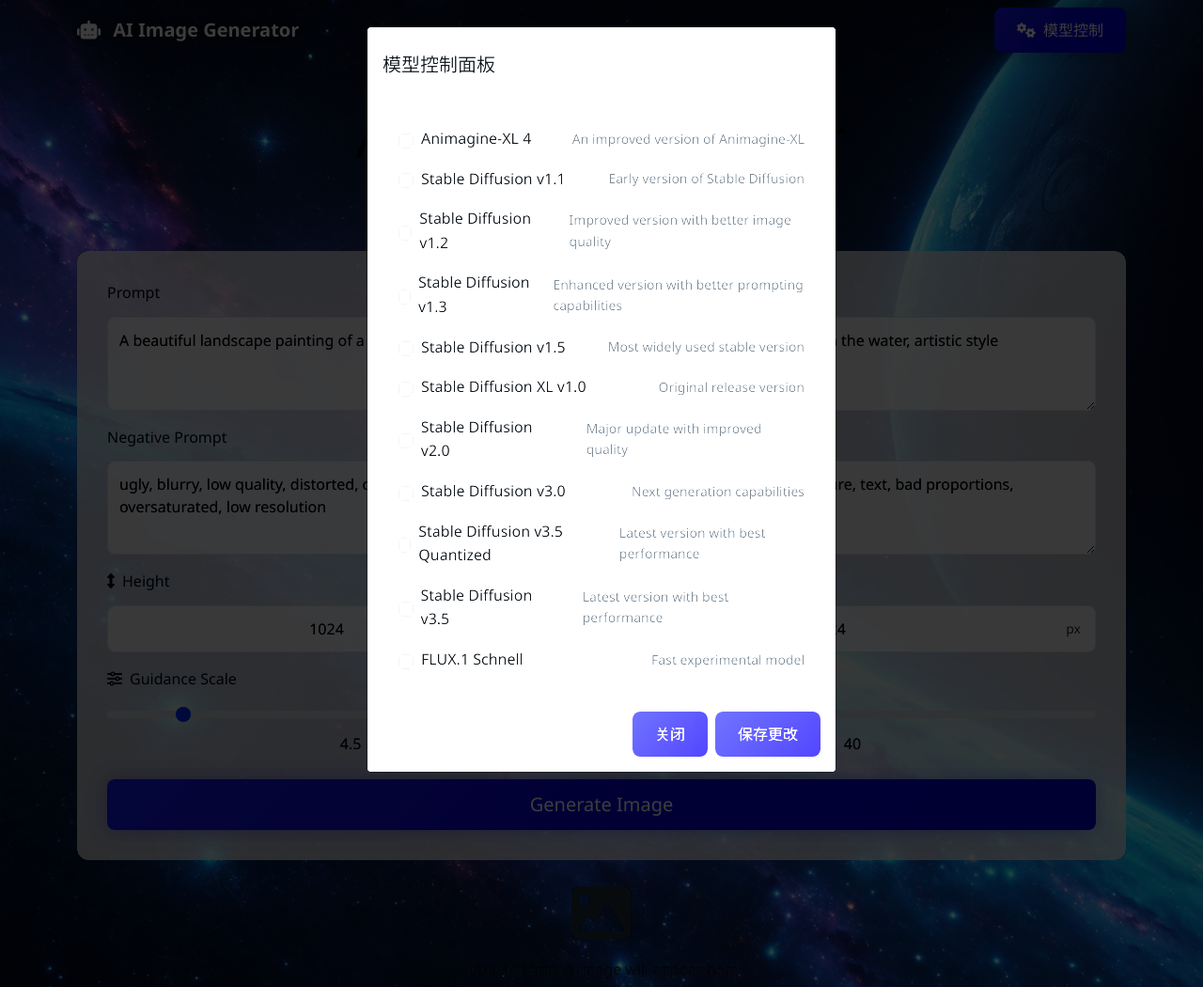
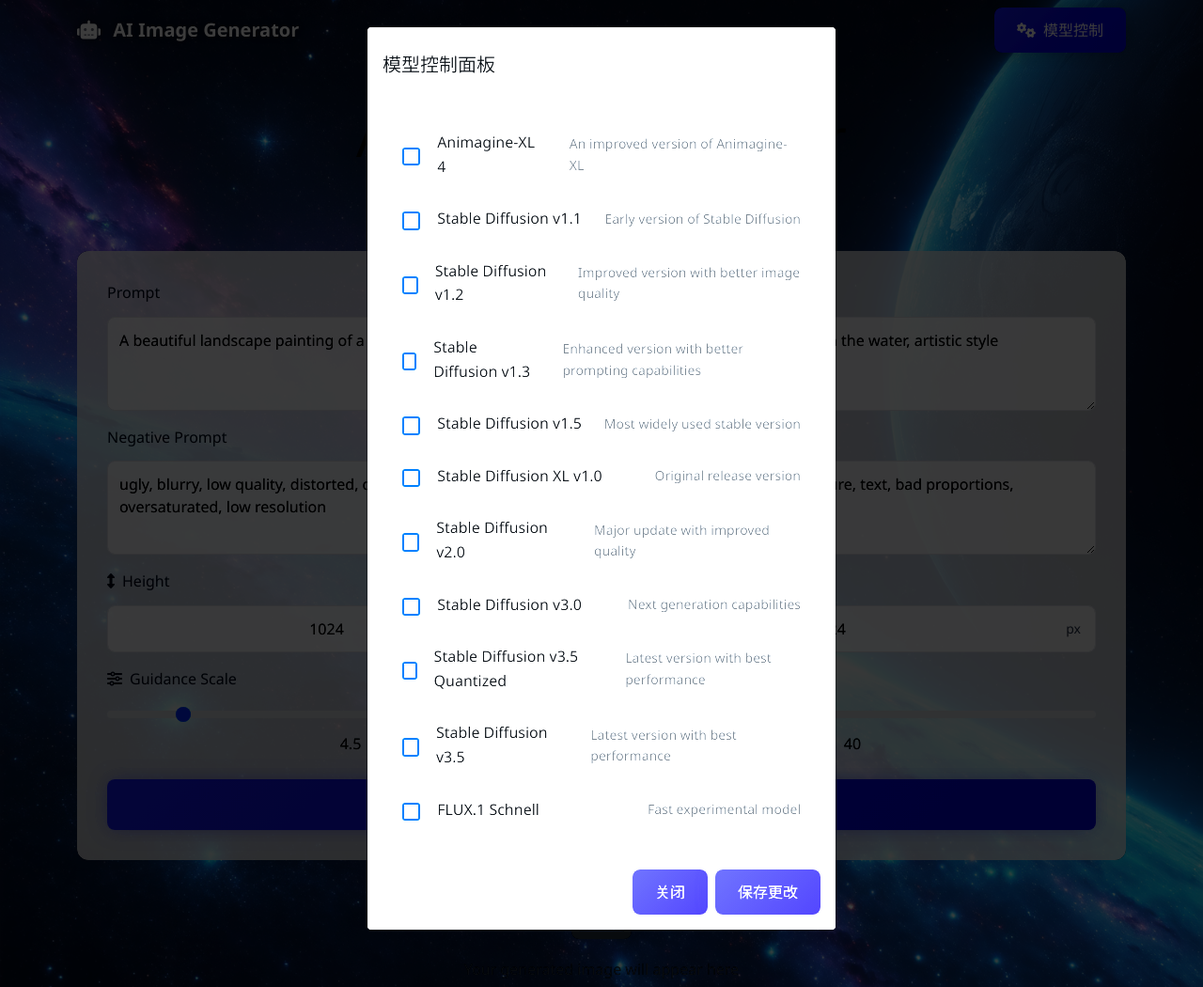
Before and after one commit to MAD-SG/generative-ai-start-to-surrender, a FastAPI app: page / in a window 1280 px wide, after a click on "模型控制". Shown: the whole page at 94% size. Run offline with FastAPI, Linux system fonts and the light colour scheme; some libraries are stand-ins or nearby versions.

Commit message:
feat: control panel

```diff
--- a/demo/sd_demo/templates/index.html
+++ b/demo/sd_demo/templates/index.html
@@ -7,6 +7,32 @@
     <link href="https://cdn.jsdelivr.net/npm/bootstrap@5.1.3/dist/css/bootstrap.min.css" rel="stylesheet">
     <link href="https://cdnjs.cloudflare.com/ajax/libs/font-awesome/6.0.0/css/all.min.css" rel="stylesheet">
     <link rel="stylesheet" href="/static/css/style.css">
+    <style>
+        /* Custom checkbox styling */
+        .list-group-item input[type="checkbox"] {
+            width: 1.2em;
+            height: 1.2em;
+            margin-right: 10px;
+            border: 2px solid #0d6efd;
+            border-radius: 3px;
+            cursor: pointer;
+        }
+        .list-group-item input[type="checkbox"]:checked {
+            background-color: #0d6efd;
+            border-color: #0d6efd;
+        }
+        .list-group-item {
+            display: flex;
+            align-items: center;
+            padding: 12px 20px;
+            border: 1px solid rgba(0,0,0,.125);
+            background-color: #f8f9fa;
+            margin-bottom: 5px;
+        }
+        .list-group-item:hover {
+            background-color: #e9ecef;
+        }
+    </style>
     <script src="https://cdn.jsdelivr.net/npm/bootstrap@5.1.3/dist/js/bootstrap.bundle.min.js"></script>
     <script type="module" src="/static/js/main.js"></script>
 </head>
```
